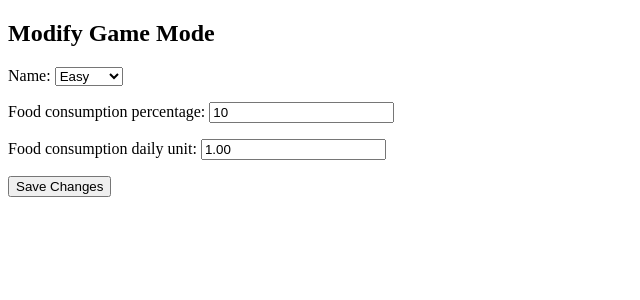
After one commit to FCrescent/DjangoTest_TimberCrops, a Django app: page /modify-game-mode/1/ in a window 1280 px wide. The commit adds this page. Shown: the top 300 px of the page, without its empty margins (0-640 px from the left). Run offline with Django 4.2, Linux system fonts and the light colour scheme; tables that the repository leaves empty hold one stand-in row (values such as "Sample post").

Commit message:
adding of Modify button to affect GameMode model data (added a modify_gam... page to begin with)

```diff
--- a/timber_crops/crops_optimizer/forms.py
+++ b/timber_crops/crops_optimizer/forms.py
@@ -5,3 +5,8 @@ class GameModeForm(forms.ModelForm):
     class Meta:
         model = GameMode
         fields = ['name', 'food_consumption_percentage', 'food_consumption_daily_unit']
+
+class ModifyGameModeForm(forms.ModelForm):
+    class Meta:
+        model = GameMode
+        fields = ['name', 'food_consumption_percentage', 'food_consumption_daily_unit']
--- a/timber_crops/crops_optimizer/templates/home.html
+++ b/timber_crops/crops_optimizer/templates/home.html
@@ -11,4 +11,6 @@
     <a href="{% url 'settings_hub' %}">Go to Settings Hub</a>
 
 </body>
+
+
 </html>
--- /dev/null
+++ b/timber_crops/crops_optimizer/templates/modify_game_mode.html
@@ -0,0 +1,17 @@
+<!DOCTYPE html>
+<html>
+<head>
+    <title>Modify Game Mode</title>
+</head>
+<body>
+    <h2>Modify Game Mode</h2>
+    <form method="post">
+        {% csrf_token %}
+        {{ form.as_p }}
+        <button type="submit">Save Changes</button>
+    </form>
+
+</body>
+
+
+</html>
--- a/timber_crops/crops_optimizer/urls.py
+++ b/timber_crops/crops_optimizer/urls.py
@@ -6,5 +6,6 @@ urlpatterns = [
     path('hello/', views.hello, name='hello'),
     path('settings-hub/', views.settings_hub, name='settings_hub'),
     path('delete-game-mode/', views.delete_game_mode, name='delete_game_mode'),
+    path('modify-game-mode/<int:game_mode_id>/', views.modify_game_mode, name='modify_game_mode'),
 
 ]
--- a/timber_crops/crops_optimizer/views.py
+++ b/timber_crops/crops_optimizer/views.py
@@ -1,5 +1,5 @@
-from django.shortcuts import render, redirect
-from .forms import GameModeForm
+from django.shortcuts import render, redirect, get_object_or_404
+from .forms import GameModeForm, ModifyGameModeForm
 from .models import GameMode
 # Create your views here.
 
@@ -29,6 +29,18 @@ def settings_hub(request):
     context = {'form': form, 'existing_game_modes': existing_game_modes}
     return render(request, 'settings_hub.html', context)
 
+def modify_game_mode(request, game_mode_id):
+    game_mode = get_object_or_404(GameMode, id=game_mode_id)
+    if request.method == 'POST':
+        form = ModifyGameModeForm(request.POST, instance=game_mode)
+        if form.is_valid():
+            form.save()
+            return redirect('settings_hub')
+    else:
+        form = ModifyGameModeForm(instance=game_mode)
+    return render(request, 'modify_game_mode.html', {'form': form, 'game_mode': game_mode})
+
+
 def delete_game_mode(request):
     if request.method == 'POST':
         game_mode_id = request.POST.get('game_mode_id')
```
Also changed, not shown: timber_crops/crops_optimizer/templates/settings_hub.html (+7 -0 lines).
